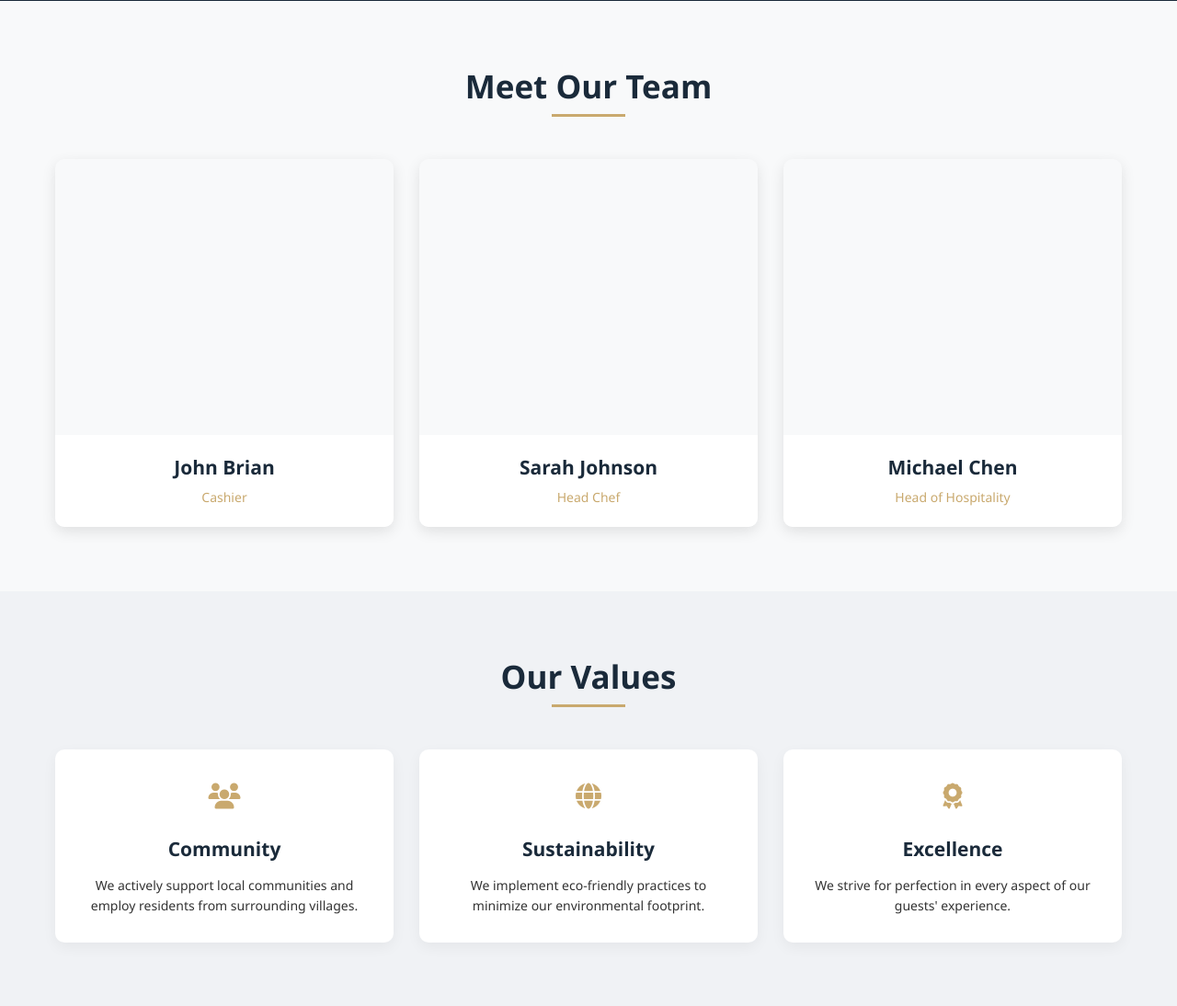
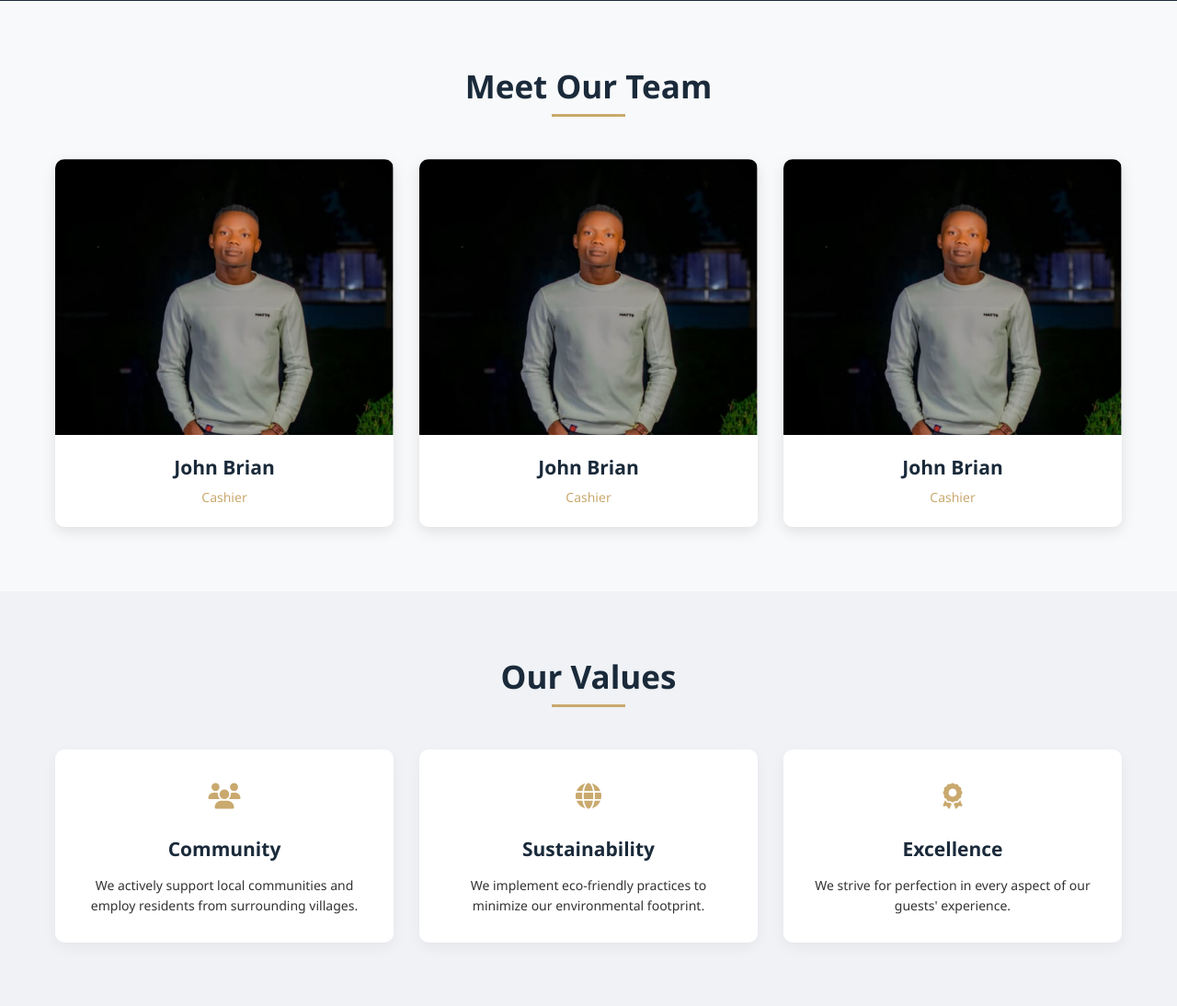
Before and after one commit to algorithmxltd/advancedhotelcms, a PHP site: page /mteverest2/about.php in a window 1280 px wide. Shown: the part 1533-2627 px from the top of the page at 92% size. Run offline with PHP 8.4, Linux system fonts and the light colour scheme; some libraries are stand-ins or nearby versions.

Commit message:
'aboutpage'

```diff
--- a/about.php
+++ b/about.php
@@ -97,7 +97,7 @@
             <div class="team-grid">
                 <div class="team-member">
                     <div class="member-image">
-                        <!-- <img src="uploads/rooms/brian.png" alt="General Manager"> -->
+                        <img src="uploads/rooms/Cashier.png" alt="Head of Hospitality">
                     </div>
                     <div class="member-info">
                         <h3>John Brian</h3>
@@ -106,20 +106,20 @@
                 </div>
                 <div class="team-member">
                     <div class="member-image">
-                        <!-- <img src="uploads/rooms/brian.png" alt="Head Chef"> -->
+                        <img src="uploads/rooms/Cashier.png" alt="Head of Hospitality">
                     </div>
                     <div class="member-info">
-                        <h3>Sarah Johnson</h3>
-                        <p>Head Chef</p>
+                       <h3>John Brian</h3>
+                        <p>Cashier</p>
                     </div>
                 </div>
                 <div class="team-member">
                     <div class="member-image">
-                        <!-- <img src="uploads/rooms/Cashier.png" alt="Head of Hospitality"> -->
+                        <img src="uploads/rooms/Cashier.png" alt="Head of Hospitality">
                     </div>
                     <div class="member-info">
-                        <h3>Michael Chen</h3>
-                        <p>Head of Hospitality</p>
+                       <h3>John Brian</h3>
+                        <p>Cashier</p>
                     </div>
                 </div>
             </div>
@@ -194,9 +194,9 @@
                 <div class="footer-column">
                     <h3>Contact Us</h3>
                     <ul>
-                        <li><i class="fas fa-map-marker-alt"></i> Everest Base Camp, Nepal</li>
-                        <li><i class="fas fa-phone"></i> +977 1 1234567</li>
-                        <li><i class="fas fa-envelope"></i> info@mteveresthotel.com</li>
+                        <li><i class="fas fa-map-marker-alt"></i> Opposite Old Family Bank, Kisii</li>
+                        <li><i class="fas fa-phone"></i> +254708315075</li>
+                        <li><i class="fas fa-envelope"></i> mt.everesthotelkisii@gmail.com</li>
                     </ul>
                 </div>
             </div>
```
Also changed, not shown: uploads/rooms/Cashier.png.
